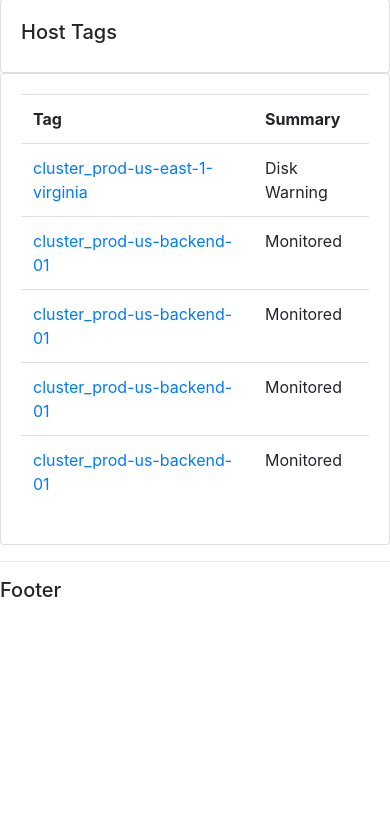
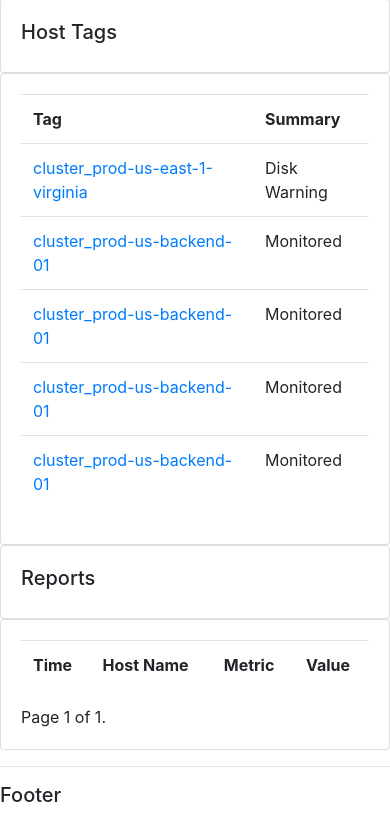
Before and after one commit to OrionQ/Monitor-Lizard, a Django app: page / in a window 390 px wide. Shown: the part 830-1645 px from the top of the page. Before the commit the page ends 1427 px from the top, so only its background shows below. Run offline with Django 3.2, Linux system fonts and the light colour scheme; the visitor is signed in with stand-in values (Sample User, id 1); data that the repository does not hold is empty; some libraries are stand-ins or nearby versions.

Commit message:
Added table with report data
Table is populated with data from the database as reports come in (keeps track of metric, host name, timestamp, & value)

```diff
--- a/web/controllers/views.py
+++ b/web/controllers/views.py
@@ -3,6 +3,8 @@ from django.http import HttpResponse
 from django.contrib import messages
 from django.contrib.auth import authenticate, login, logout
 from django.contrib.auth.decorators import login_required
+from web.models import *
+from django.core.paginator import Paginator, EmptyPage, PageNotAnInteger
 
 # Create your views here.
 def loginPage(request):
@@ -30,8 +32,14 @@ def logoutUser(request):
 
 @login_required(login_url='login')
 def home(request):
+    report_list = Report.objects.all()
+
+    paginator = Paginator(report_list, 10)
+    page_number = request.GET.get('page')
+    page_obj = paginator.get_page(page_number)
+
     # Returning a template
-    return render(request, 'web/dashboard.html')
+    return render(request, 'web/dashboard.html', {'page_obj': page_obj})
 
 @login_required(login_url='login')
 def tag(request):
--- a/web/templates/web/dashboard.html
+++ b/web/templates/web/dashboard.html
@@ -94,4 +94,51 @@
 	</div>
 </div>
 
+<div class="row">
+
+	<div class="col-md">
+		<div class="card card-body">
+			<h5>Reports</h5>
+
+		</div>
+		<div class="card card-body">
+			<table class="table">
+				<tr>
+					<th>Time</th>
+					<th>Host Name</th>
+					<th>Metric</th>
+					<th>Value</th>
+				</tr>
+				{% for report in page_obj %}
+					<tr>
+					<td>{{ report.time }}</td>
+					<td>{{ report.host.guid }}</td>
+					<td>{{ report.metric.name }}</td>
+					<td>{{ report.value }}</td>
+					</tr>
+				{% endfor %}
+
+
+			</table>
+			<div class="pagination">
+				<span class="step-links">
+					{% if page_obj.has_previous %}
+						<a href="?page=1">&laquo; first</a>
+						<a href="?page={{ page_obj.previous_page_number }}">previous</a>
+					{% endif %}
+
+					<span class="current">
+						Page {{ page_obj.number }} of {{ page_obj.paginator.num_pages }}.
+					</span>
+
+					{% if page_obj.has_next %}
+						<a href="?page={{ page_obj.next_page_number }}">next</a>
+						<a href="?page={{ page_obj.paginator.num_pages }}">last &raquo;</a>
+					{% endif %}
+				</span>
+			</div>
+		</div>
+	</div>
+</div>
+
 {% endblock %}
```
